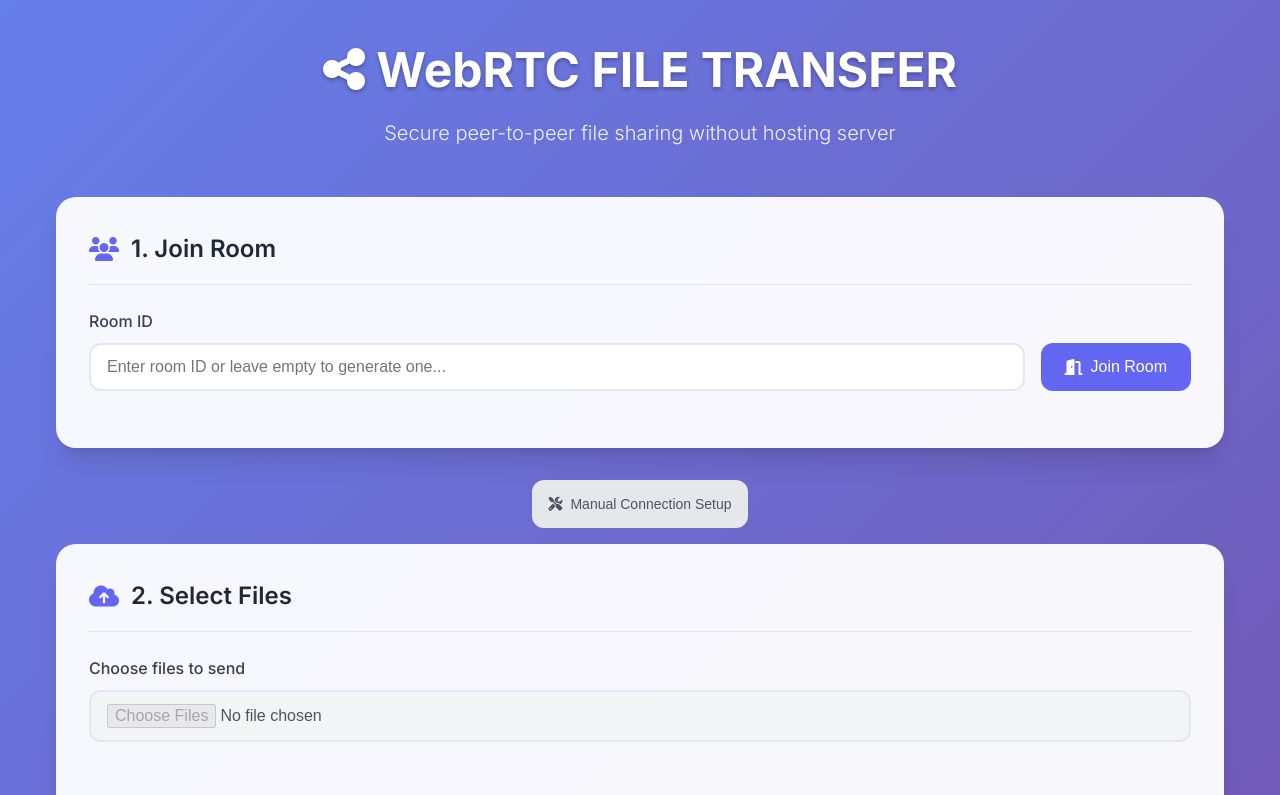
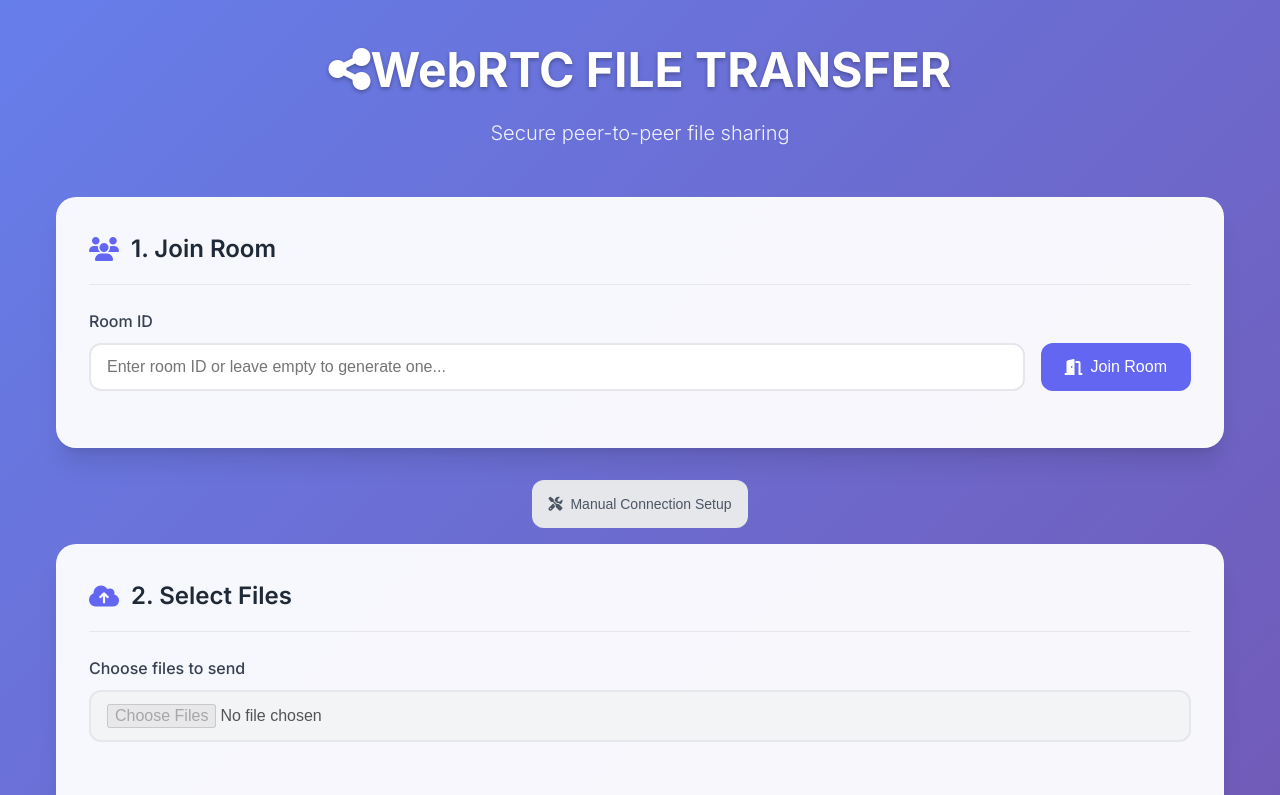
Before and after one commit to gyfooya/webrtc-filetransfer-room, a website: page index.html in a window 1280 px wide. Shown: the top 795 px of the page. Drawn offline with Linux system fonts and the light colour scheme.

Commit message:
Update index.html

```diff
--- a/index.html
+++ b/index.html
@@ -378,8 +378,8 @@
   <div class="container">
     <!-- Header -->
     <div class="header">
-      <h1><i class="fas fa-share-alt"></i> WebRTC FILE TRANSFER</h1>
-      <p>Secure peer-to-peer file sharing without hosting server</p>
+      <h1><i class="fas fa-share-alt"></i>WebRTC FILE TRANSFER</h1>
+      <p>Secure peer-to-peer file sharing</p>
     </div>
 
     <!-- 1. Room Setup -->
```
